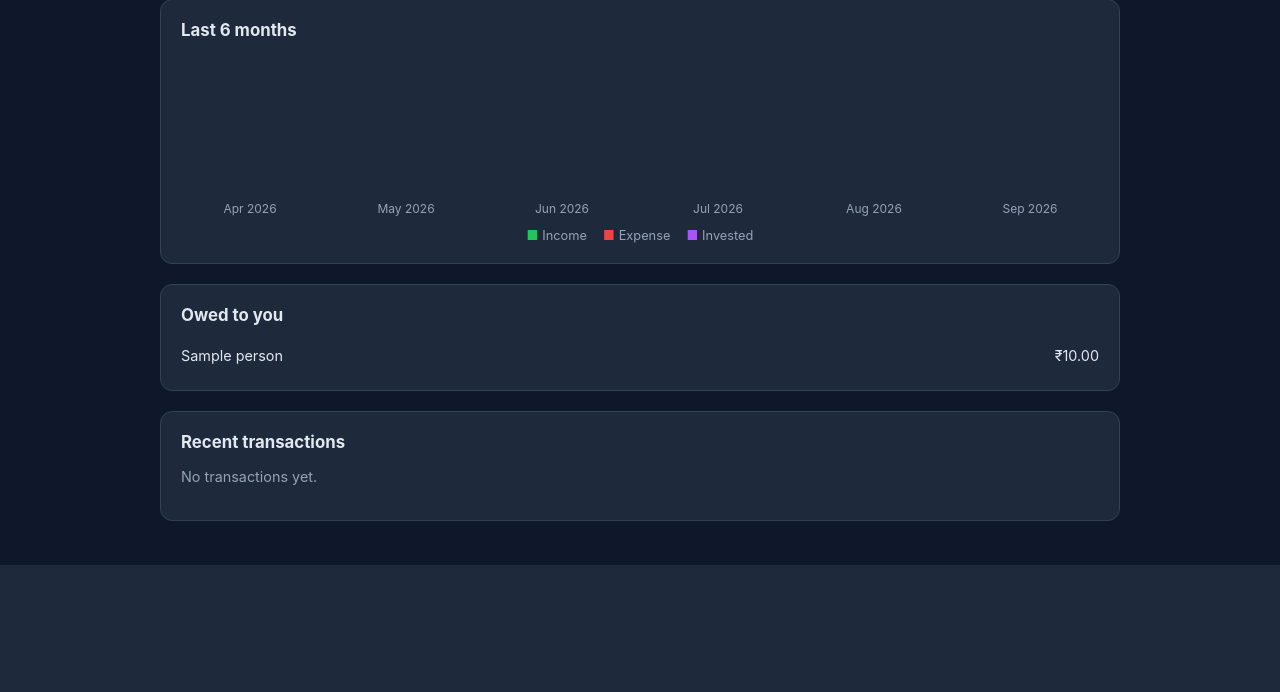
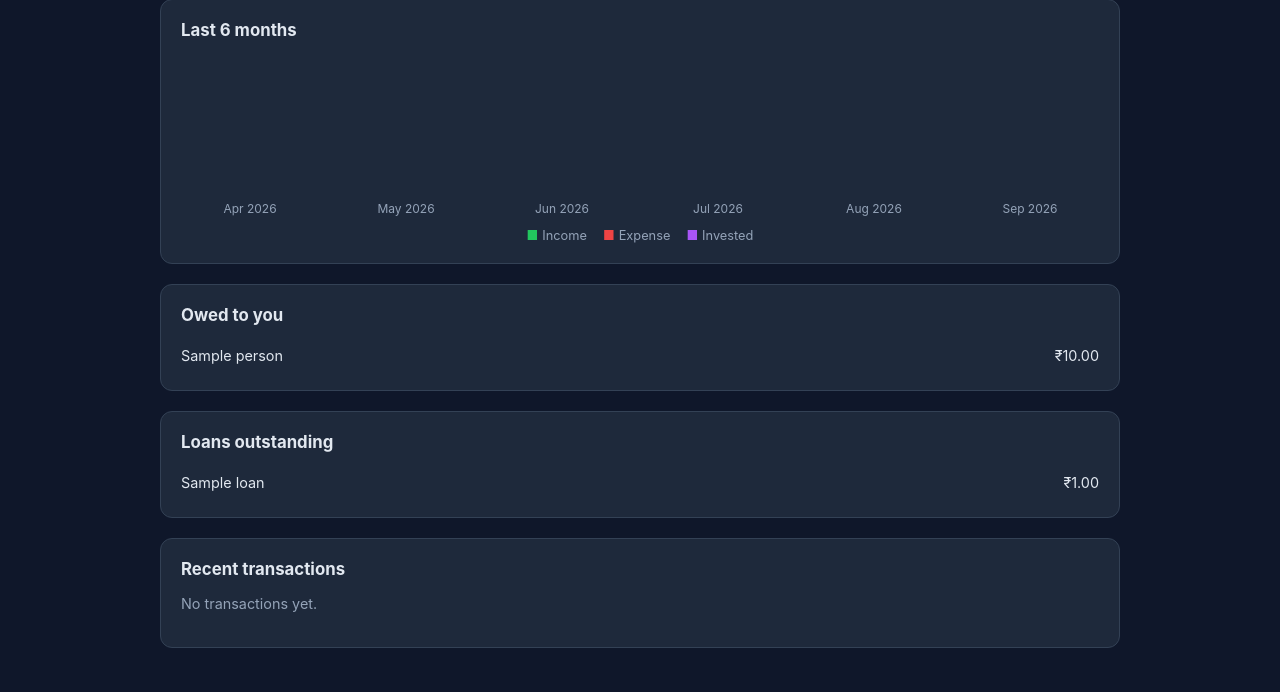
Before and after one commit to tiwariji-mukund/Personal-Finance-Tracker, a Django app: page / in a window 1280 px wide. Shown: the part 315-1007 px from the top of the page. Before the commit the page ends 880 px from the top, so only its background shows below. Run offline with Django 5.2, Linux system fonts and the light colour scheme; tables that the repository leaves empty hold one stand-in row (values such as "Sample post"); parts of the project's set-up code (start-up, migrations or seed data) failed here and were passed over.

Commit message:
Show outstanding loans on dashboard (Milestone 8.7-8.8)
New "Loans outstanding" section, mirroring the existing "Owed to you"
section — zero-balance loans are excluded the same way settled people are.

```diff
--- a/apps/finance/templates/finance/dashboard.html
+++ b/apps/finance/templates/finance/dashboard.html
@@ -210,6 +210,20 @@
     </section>
   {% endif %}
 
+  {% if outstanding_loans %}
+    <section>
+      <h2>Loans outstanding</h2>
+      <ul class="legend">
+        {% for row in outstanding_loans %}
+          <li>
+            <span class="name">{{ row.loan.lender_name }}</span>
+            <span class="amt">₹{{ row.outstanding|floatformat:2 }}</span>
+          </li>
+        {% endfor %}
+      </ul>
+    </section>
+  {% endif %}
+
   <section>
     <h2>Recent transactions</h2>
     {% if transactions %}
--- a/apps/finance/views.py
+++ b/apps/finance/views.py
@@ -4,7 +4,7 @@ from decimal import Decimal
 from django.shortcuts import render
 from django.utils import timezone
 
-from .services import dashboard_summary, monthly_trend, outstanding_balances, shift_month
+from .services import dashboard_summary, monthly_trend, outstanding_balances, outstanding_loans, shift_month
 
 
 def _parse_year_month(request):
@@ -59,5 +59,6 @@ def dashboard(request):
         'pie_gradient': _conic_gradient(summary['category_breakdown']),
         'trend': _with_bar_heights(monthly_trend()),
         'outstanding_balances': [row for row in outstanding_balances() if row['outstanding'] != 0],
+        'outstanding_loans': [row for row in outstanding_loans() if row['outstanding'] != 0],
     }
     return render(request, 'finance/dashboard.html', context)
```
Also changed, not shown: personal_finance_tracker_development_plan.md (+2 -2 lines), tests/apps/finance/test_views.py (+32 -2 lines).
